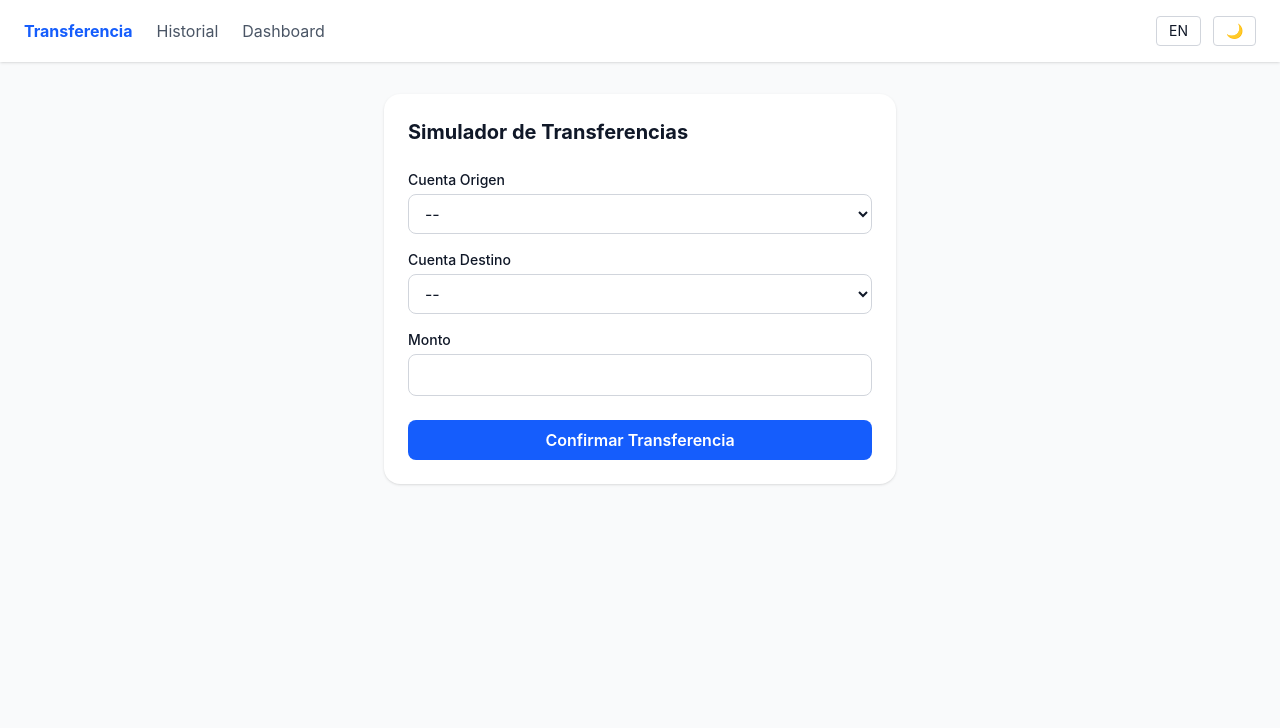
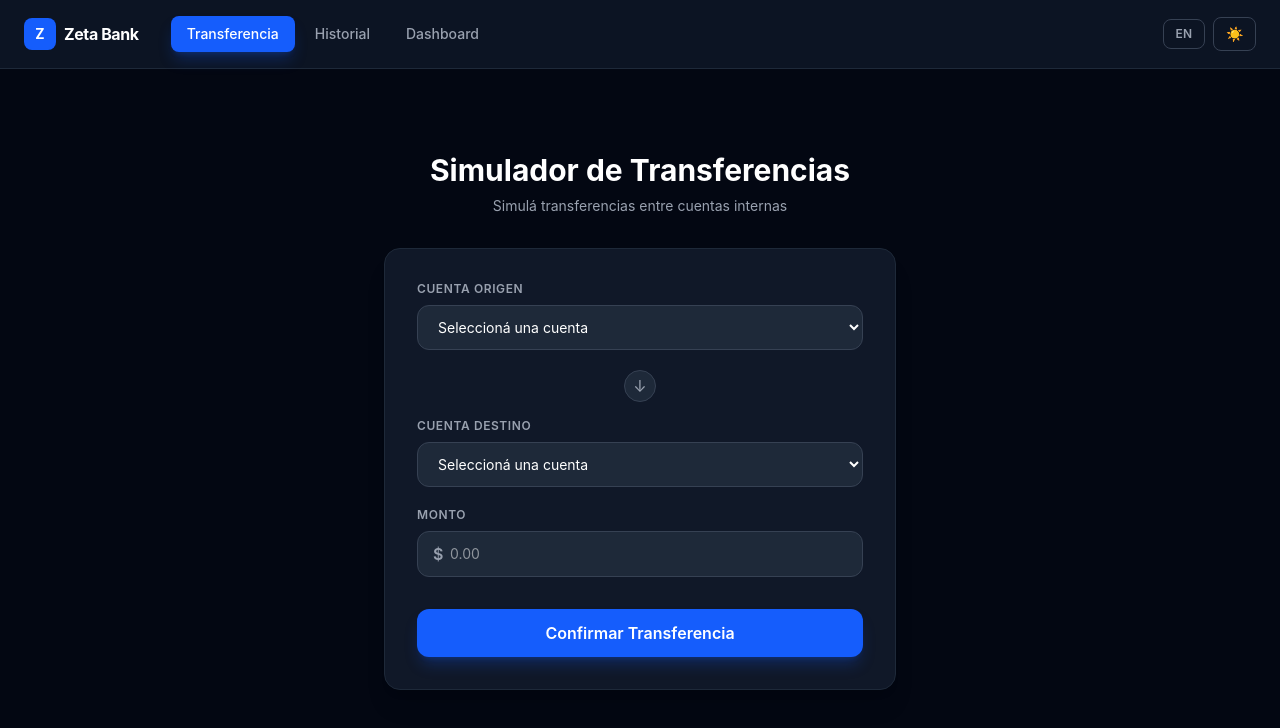
Before and after one commit to SebaFretes/bank-transfer-simulator, a React (Vite) app: page / in a window 1280 px wide. Shown: the top 728 px of the page. Built offline with nearby package versions, Linux system fonts and the light colour scheme.

Commit message:
update TransferForm

```diff
--- a/src/App.tsx
+++ b/src/App.tsx
@@ -8,7 +8,7 @@ import DashboardPage from './pages/DashboardPage'
 
 export default function App() {
   const { t, i18n } = useTranslation()
-  const [dark, setDark] = useState(false)
+  const [dark, setDark] = useState(true)
 
   useEffect(() => {
     document.documentElement.classList.toggle('dark', dark)
@@ -20,44 +20,50 @@ export default function App() {
 
   return (
     <BrowserRouter>
-      <div className="min-h-screen bg-gray-50 dark:bg-gray-900 text-gray-900 dark:text-gray-100">
-        <nav className="bg-white dark:bg-gray-800 shadow px-6 py-4 flex items-center justify-between">
-          <div className="flex gap-6">
-            <NavLink
-              to="/"
-              className={({ isActive }) =>
-                isActive ? 'font-bold text-blue-600' : 'text-gray-600 dark:text-gray-300'
-              }
-            >
-              {t('nav.transfer')}
-            </NavLink>
-            <NavLink
-              to="/history"
-              className={({ isActive }) =>
-                isActive ? 'font-bold text-blue-600' : 'text-gray-600 dark:text-gray-300'
-              }
-            >
-              {t('nav.history')}
-            </NavLink>
-            <NavLink
-              to="/dashboard"
-              className={({ isActive }) =>
-                isActive ? 'font-bold text-blue-600' : 'text-gray-600 dark:text-gray-300'
-              }
-            >
-              {t('nav.dashboard')}
-            </NavLink>
+      <div className="min-h-screen bg-gray-100 dark:bg-gray-950 text-gray-900 dark:text-gray-100">
+        <nav className="border-b border-gray-200 dark:border-gray-800 bg-white/80 dark:bg-gray-900/80 backdrop-blur-sm sticky top-0 z-50 px-6 py-4 flex items-center justify-between">
+          <div className="flex items-center gap-8">
+            <div className="flex items-center gap-2">
+              <div className="w-8 h-8 rounded-lg bg-blue-600 flex items-center justify-center font-bold text-white text-sm">
+                Z
+              </div>
+              <span className="font-bold text-gray-900 dark:text-white tracking-tight">Zeta Bank</span>
+            </div>
+
+            <div className="flex gap-1">
+              {[
+                { to: '/', label: t('nav.transfer') },
+                { to: '/history', label: t('nav.history') },
+                { to: '/dashboard', label: t('nav.dashboard') },
+              ].map(({ to, label }) => (
+                <NavLink
+                  key={to}
+                  to={to}
+                  end={to === '/'}
+                  className={({ isActive }) =>
+                    `px-4 py-2 rounded-lg text-sm font-medium transition-all duration-200 ${
+                      isActive
+                        ? 'bg-blue-600 text-white shadow-lg shadow-blue-600/25'
+                        : 'text-gray-500 dark:text-gray-400 hover:text-gray-900 dark:hover:text-white hover:bg-gray-100 dark:hover:bg-gray-800'
+                    }`
+                  }
+                >
+                  {label}
+                </NavLink>
+              ))}
+            </div>
           </div>
-          <div className="flex items-center gap-3">
+
+          <div className="flex items-center gap-2">
             <button
               onClick={toggleLanguage}
-              className="text-sm px-3 py-1 rounded border border-gray-300 dark:border-gray-600"
+              className="text-xs font-semibold px-3 py-1.5 rounded-lg border border-gray-200 dark:border-gray-700 text-gray-500 dark:text-gray-400 hover:text-gray-900 dark:hover:text-white hover:border-gray-400 dark:hover:border-gray-500 transition-all"
             >
               {i18n.language === 'es' ? 'EN' : 'ES'}
             </button>
             <button
               onClick={() => setDark(!dark)}
-              className="text-sm px-3 py-1 rounded border border-gray-300 dark:border-gray-600"
+              className="text-sm px-3 py-1.5 rounded-lg border border-gray-200 dark:border-gray-700 text-gray-500 dark:text-gray-400 hover:text-gray-900 dark:hover:text-white hover:border-gray-400 dark:hover:border-gray-500 transition-all"
             >
               {dark ? '☀️' : '🌙'}
             </button>
@@ -72,7 +78,16 @@ export default function App() {
           </Routes>
         </main>
 
-        <Toaster position="top-right" />
+        <Toaster
+          position="top-right"
+          toastOptions={{
+            style: {
+              background: '#1f2937',
+              color: '#f9fafb',
+              border: '1px solid #374151',
+            },
+          }}
+        />
       </div>
     </BrowserRouter>
   )
--- a/src/components/transfer/TransferForm.tsx
+++ b/src/components/transfer/TransferForm.tsx
@@ -23,18 +23,28 @@ export default function TransferForm() {
   }
 
   return (
-    <div className="bg-white dark:bg-gray-800 rounded-2xl shadow p-6 max-w-lg mx-auto">
-      <h2 className="text-xl font-bold mb-6">{t('transfer.title')}</h2>
+    <div className="min-h-[80vh] flex items-center justify-center">
+      <div className="w-full max-w-lg">
+        <div className="mb-8 text-center">
+          <h1 className="text-3xl font-bold text-gray-900 dark:text-white">
+            {t('transfer.title')}
+          </h1>
+          <p className="text-gray-500 dark:text-gray-400 mt-2 text-sm">
+            Simulá transferencias entre cuentas internas
+          </p>
+        </div>
 
-      {/* Cuenta origen */}
-      <div className="mb-4">
-        <label className="block text-sm font-medium mb-1">{t('transfer.from')}</label>
+        <div className="bg-gray-900 dark:bg-gray-900 border border-gray-800 rounded-2xl p-8 shadow-xl">
+          <div className="mb-5">
+            <label className="block text-xs font-semibold text-gray-400 uppercase tracking-wider mb-2">
+              {t('transfer.from')}
+            </label>
             <select
               value={fromId}
               onChange={(e) => setFromId(e.target.value)}
-          className="w-full border border-gray-300 dark:border-gray-600 rounded-lg px-3 py-2 bg-white dark:bg-gray-700"
+              className="w-full bg-gray-800 border border-gray-700 text-white rounded-xl px-4 py-3 text-sm focus:outline-none focus:border-blue-500 focus:ring-1 focus:ring-blue-500 transition-all"
             >
-          <option value="">--</option>
+              <option value="">Seleccioná una cuenta</option>
               {accounts.map((acc) => (
                 <option key={acc.id} value={acc.id}>
                   {acc.name} — ${acc.balance.toLocaleString()}
@@ -42,22 +52,33 @@ export default function TransferForm() {
               ))}
             </select>
             {selectedFrom && (
-          <div className="flex items-center gap-2 mt-2">
-            <img src={selectedFrom.photo} className="w-8 h-8 rounded-full" />
-            <span className="text-sm">{selectedFrom.name}</span>
+              <div className="flex items-center gap-3 mt-3 bg-gray-800 rounded-xl px-4 py-3 border border-gray-700">
+                <img src={selectedFrom.photo} className="w-9 h-9 rounded-full ring-2 ring-blue-500" />
+                <div>
+                  <p className="text-sm font-semibold text-white">{selectedFrom.name}</p>
+                  <p className="text-xs text-gray-400 capitalize">{selectedFrom.type} · ${selectedFrom.balance.toLocaleString()}</p>
+                </div>
               </div>
             )}
           </div>
 
-      {/* Cuenta destino */}
-      <div className="mb-4">
-        <label className="block text-sm font-medium mb-1">{t('transfer.to')}</label>
+          <div className="flex justify-center my-4">
+            <div className="w-8 h-8 rounded-full bg-gray-800 border border-gray-700 flex items-center justify-center text-gray-400">
+              ↓
+            </div>
+          </div>
+
+
+          <div className="mb-5">
+            <label className="block text-xs font-semibold text-gray-400 uppercase tracking-wider mb-2">
+              {t('transfer.to')}
+            </label>
             <select
               value={toId}
               onChange={(e) => setToId(e.target.value)}
-          className="w-full border border-gray-300 dark:border-gray-600 rounded-lg px-3 py-2 bg-white dark:bg-gray-700"
+              className="w-full bg-gray-800 border border-gray-700 text-white rounded-xl px-4 py-3 text-sm focus:outline-none focus:border-blue-500 focus:ring-1 focus:ring-blue-500 transition-all"
             >
-          <option value="">--</option>
+              <option value="">Seleccioná una cuenta</option>
               {accounts.map((acc) => (
                 <option key={acc.id} value={acc.id}>
                   {acc.name} — ${acc.balance.toLocaleString()}
@@ -65,31 +86,42 @@ export default function TransferForm() {
               ))}
             </select>
             {selectedTo && (
-          <div className="flex items-center gap-2 mt-2">
-            <img src={selectedTo.photo} className="w-8 h-8 rounded-full" />
-            <span className="text-sm">{selectedTo.name}</span>
+              <div className="flex items-center gap-3 mt-3 bg-gray-800 rounded-xl px-4 py-3 border border-gray-700">
+                <img src={selectedTo.photo} className="w-9 h-9 rounded-full ring-2 ring-blue-500" />
+                <div>
+                  <p className="text-sm font-semibold text-white">{selectedTo.name}</p>
+                  <p className="text-xs text-gray-400 capitalize">{selectedTo.type} · ${selectedTo.balance.toLocaleString()}</p>
+                </div>
               </div>
             )}
           </div>
 
-      {/* Monto */}
-      <div className="mb-6">
-        <label className="block text-sm font-medium mb-1">{t('transfer.amount')}</label>
+
+          <div className="mb-8">
+            <label className="block text-xs font-semibold text-gray-400 uppercase tracking-wider mb-2">
+              {t('transfer.amount')}
+            </label>
+            <div className="relative">
+              <span className="absolute left-4 top-1/2 -translate-y-1/2 text-gray-400 font-semibold">$</span>
               <input
                 type="number"
                 value={amount}
                 onChange={(e) => setAmount(e.target.value)}
-          className="w-full border border-gray-300 dark:border-gray-600 rounded-lg px-3 py-2 bg-white dark:bg-gray-700"
+                placeholder="0.00"
+                className="w-full bg-gray-800 border border-gray-700 text-white rounded-xl pl-8 pr-4 py-3 text-sm focus:outline-none focus:border-blue-500 focus:ring-1 focus:ring-blue-500 transition-all"
                 min={0}
               />
+            </div>
           </div>
 
           <button
             onClick={handleSubmit}
-        className="w-full bg-blue-600 hover:bg-blue-700 text-white font-semibold py-2 rounded-lg transition"
+            className="w-full bg-blue-600 hover:bg-blue-500 active:scale-95 text-white font-semibold py-3 rounded-xl transition-all duration-200 shadow-lg shadow-blue-600/25"
           >
             {t('transfer.confirm')}
           </button>
         </div>
+      </div>
+    </div>
   )
 }
```
Lines whose indentation alone changed are shown as unchanged.
